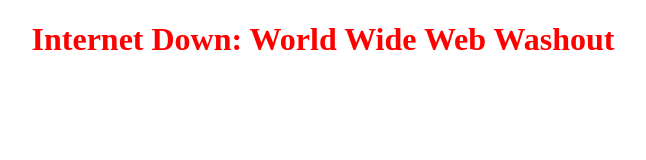
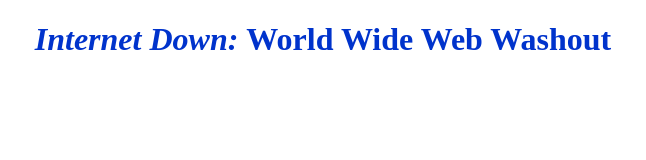
Before and after one commit to ahmeda1955/internet-down, a plain HTML site: page index.html in a window 1280 px wide. Shown: the whole page, without its empty margins (317-963 px from the left). Drawn offline with Linux system fonts and the light colour scheme.

Commit message:
font syle

```diff
--- a/index.html
+++ b/index.html
@@ -1,12 +1,15 @@
 <!DOCTYPE html>
 <html>
+
 <head>
   <meta charset="UTF-8">
   <title>title</title>
   <link rel="stylesheet" href="stylesheet.css" type="text/css">
 </head>
+
 <body>
-  <h1>Internet Down: World Wide Web Washout</h1>
+  <h1> <span id="italic">Internet Down: </span>World Wide Web Washout</h1>
 
 </body>
+
 </html>
--- a/stylesheet.css
+++ b/stylesheet.css
@@ -1,4 +1,8 @@
 h1{
-color:red;
+color: #0033cc;
 text-align:center;
 }
+#italic{
+    font-style: italic;
+
+}
```
Lines whose indentation alone changed are shown as unchanged.
